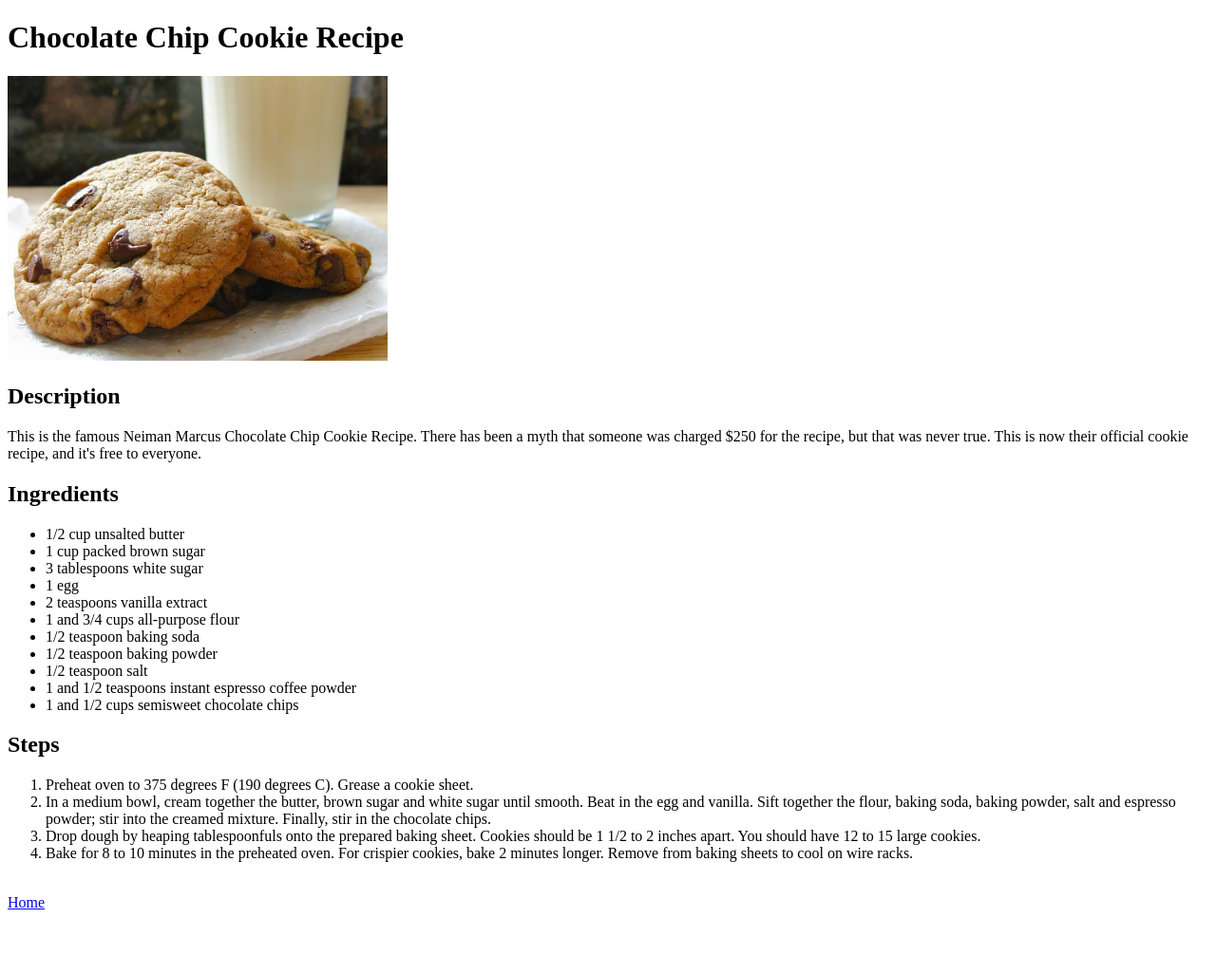
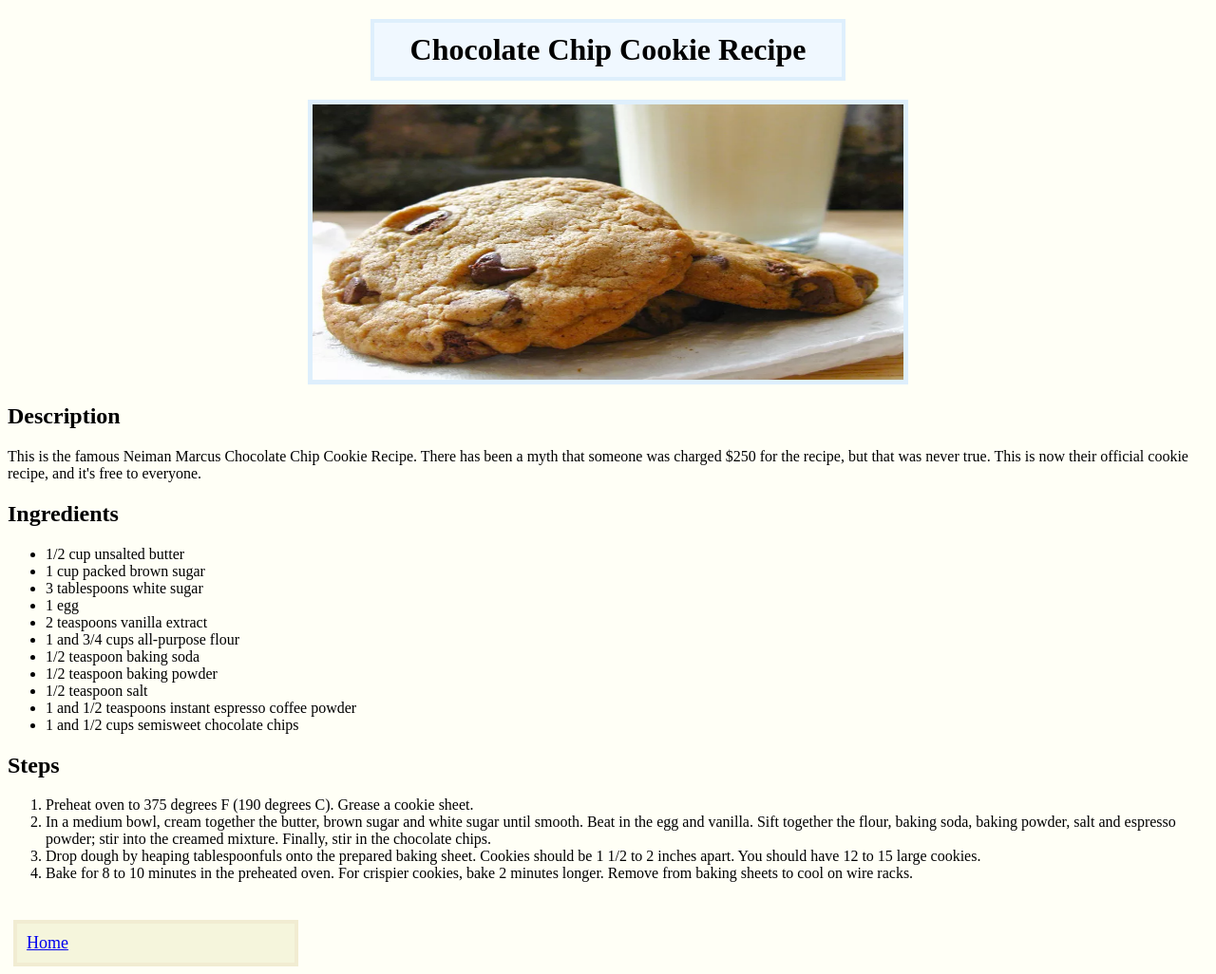
Before and after one commit to Empth/odin-recipes, a plain HTML site: page recipes/cookie.html in a window 1280 px wide. Shown: the whole page at 95% size. Before the commit the page ends 968 px from the top, so only its background shows below. Drawn offline with Linux system fonts and the light colour scheme.

Commit message:
Add basic CSS elements

```diff
--- a/recipes/cookie.html
+++ b/recipes/cookie.html
@@ -4,6 +4,7 @@
     <meta charset="UTF-8">
     <meta name="viewport" content="width=device-width, initial-scale=1.0">
     <title>Cookie Recipe</title>
+    <link rel="stylesheet" href="../style.css">
 </head>
 <body>
     <h1>Chocolate Chip Cookie Recipe</h1>
--- /dev/null
+++ b/style.css
@@ -0,0 +1,34 @@
+* {
+    box-sizing: border-box;
+    background-color: rgb(255, 255, 246);
+    font-family: 'Times New Roman', Times, serif;
+}
+
+h1 {
+    background-color: aliceblue;
+    width: 500px;
+    padding: 10px;
+    margin: 0 auto;
+    margin-top: 20px;
+    margin-bottom: 20px;
+    text-align: center;
+    border: 4px solid rgb(222, 239, 252);
+}
+
+img {
+    width: 50%;
+    margin: 0 auto;
+    text-align: center;
+    display: block;
+    border: 5px solid rgb(222, 239, 252);
+}
+
+a {
+    width: 300px;
+    padding: 10px;
+    font-size: 18px;
+    margin: 6px;
+    display:block;
+    background-color:beige;
+    border: 4px solid rgb(241, 236, 210);
+}
```
Also changed, not shown: index.html (+1 -0 lines), recipes/nacho.html (+1 -0 lines), recipes/pizza.html (+1 -0 lines).
